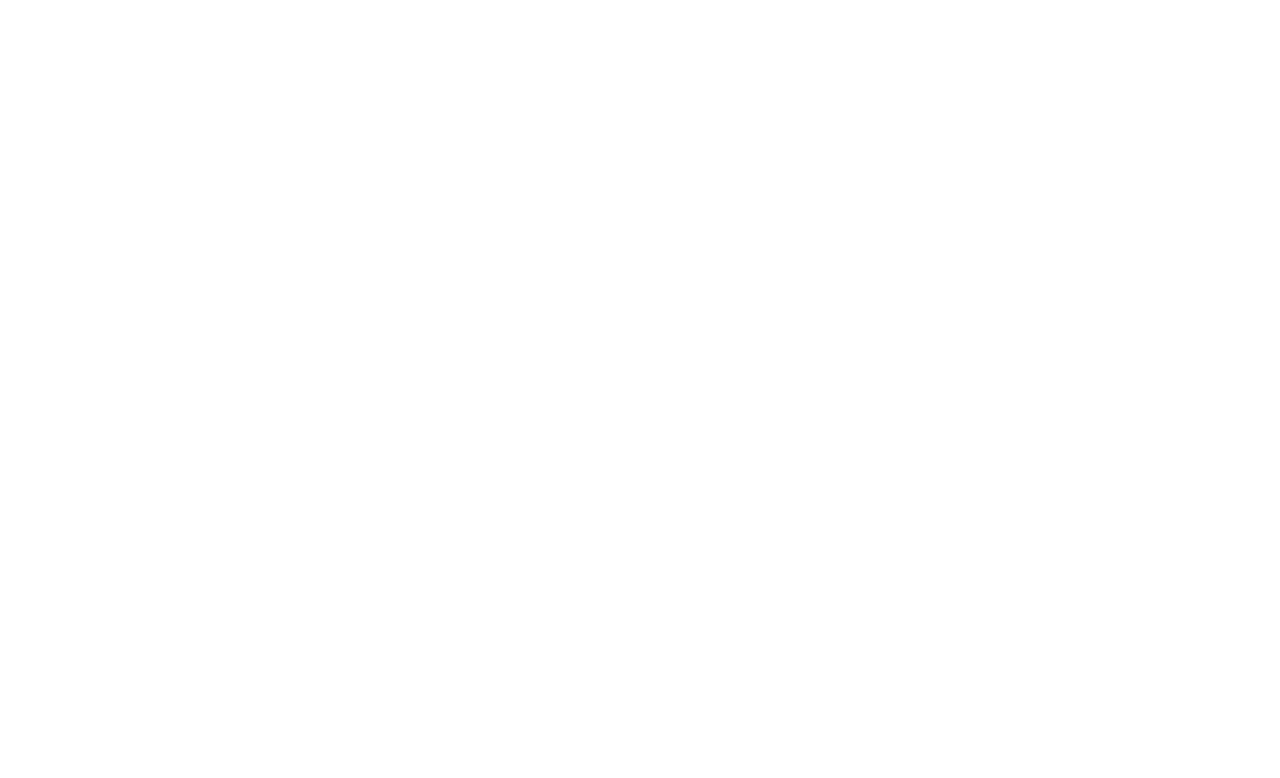
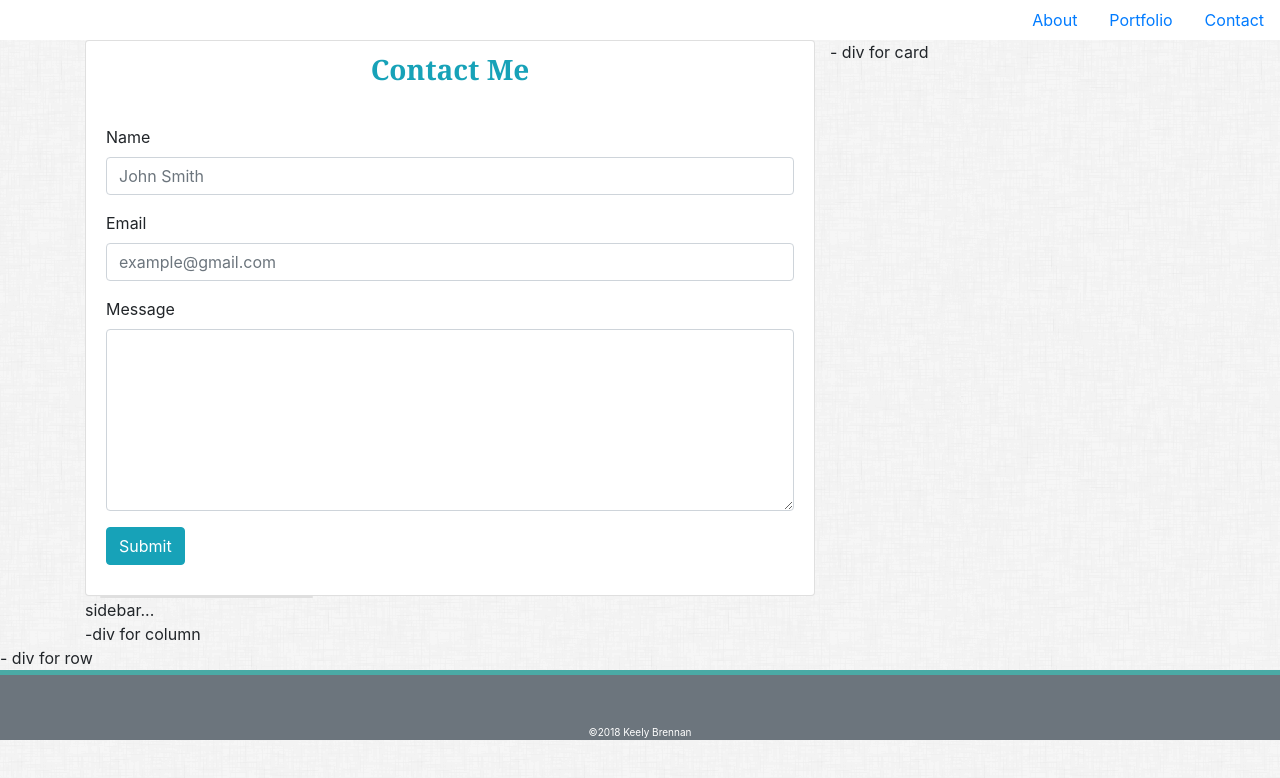
Before and after one commit to keelybrennan4/Bootstrap-Portfolio, a plain HTML site: page contact.html in a window 1280 px wide. Drawn offline with nearby package versions, Linux system fonts and the light colour scheme; files whose address does not match are found by name.

Commit message:
Add files via upload

```diff
--- a/contact.html
+++ b/contact.html
@@ -4,9 +4,75 @@
     <meta charset="UTF-8">
     <meta name="viewport" content="width=device-width, initial-scale=1.0">
     <meta http-equiv="X-UA-Compatible" content="ie=edge">
-    <title>Document</title>
+    <title>Contact</title>
+    <link rel="stylesheet" href="https://maxcdn.bootstrapcdn.com/bootstrap/4.0.0/css/bootstrap.min.css" integrity="sha384-Gn5384xqQ1aoWXA+058RXPxPg6fy4IWvTNh0E263XmFcJlSAwiGgFAW/dAiS6JXm" crossorigin="anonymous">
+    <script src="https://maxcdn.bootstrapcdn.com/bootstrap/4.0.0/js/bootstrap.min.js" integrity="sha384-JZR6Spejh4U02d8jOt6vLEHfe/JQGiRRSQQxSfFWpi1MquVdAyjUar5+76PVCmYl" crossorigin="anonymous"></script>
+    <link rel="stylesheet" href="style.css">
 </head>
 <body>
 
+    <ul class="nav justify-content-end bg-white">
+        <li class="nav-item">
+            <a class="nav-link" href="index.html">About</a>
+        </li>
+        <li class="nav-item">
+            <a class="nav-link" href="portfolio.html">Portfolio</a>
+        </li>
+        <li class="nav-item">
+            <a class="nav-link" href="#">Contact</a>
+        </li>
+    </ul>
+
+<div class="container">
+    <div class="row">
+        <div class="col-sm-8">
+            <div class="card">
+            <h1 class="page-header text-info">Contact Me</h1>
+            <div class="card-body">
+
+            <form>
+            <div class="form-group">
+                <label for="exampleInputName">Name</label>
+                    <input type="text" class="form-control" placeholder="John Smith">
+            </div>
+
+            <div class="form-group">
+                <label for="exampleInputEmail1">Email</label>
+                    <input type="email" class="form-control" id="exampleInputEmail1" aria-describedby="emailHelp" placeholder="example@gmail.com">
+            </div>
+
+            <div class="form-group">
+                <label for="exampleFormControlTextarea1">Message</label>
+                <textarea class="form-control" id="exampleFormControlTextarea1" rows="7"></textarea>
+            </div>
+
+                <button type="submit" class="btn btn-info">Submit</button>
+            </form>
+
+            </div>
+        </div>
+
+        <div class="col-sm-4">
+            <div class="card">
+
+
+
+
+
+
+
+    </div>
+    </div>
+
+                sidebar...
+
+            </div> - div for card
+
+        </div> -div for column
+    </div> - div for row
+</div>
+
+<footer class="text-center text-white bg-secondary">&copy;2018 Keely Brennan</footer>
+
 </body>
 </html>
```
